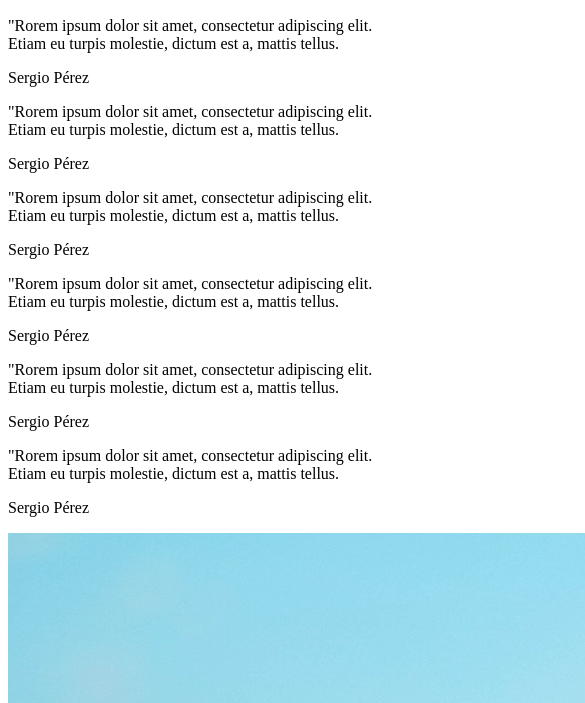
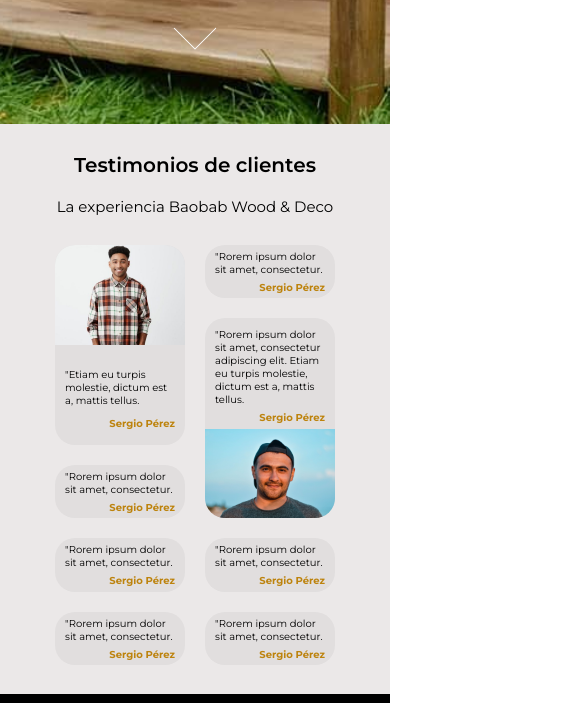
Before and after one commit to FranciscoGallegosLuque/proyecto-baobab-wood, a plain HTML site: page pages/testimonios.html in a window 390 px wide. Shown: the part 768-1471 px from the top of the page, 585 px wide, since content can reach past the window. Drawn offline with Linux system fonts and the light colour scheme.

Commit message:
testimonios mobile

```diff
--- a/css/style.css
+++ b/css/style.css
@@ -1019,3 +1019,270 @@
     height: 176px;
     width: 265px;
 }
+
+.testimonios .main-section {
+    display: grid;
+    height: 100vh;
+    grid-template-columns: 1fr 4fr 1fr;
+    grid-template-rows: repeat(5, 1fr);
+    background-image: url("../assets/img/mesa-de-luz.jpg");
+    background-size: cover;
+    background-position: center center;
+    align-items: center;
+    justify-items: center;
+    margin: auto;
+    padding: 0px;
+}
+
+
+
+.testimonios .main-section__heading{
+    color: white;
+    font-weight: 600;
+    font-size: 30px;
+    grid-row: 4/5;
+    grid-column: 2/3;
+    align-self: end;
+
+}
+
+.testimonios .main-section__link{
+    grid-row: 5/6;
+    grid-column: 2/3;
+}
+
+.testimonios .testimonios-section{
+    display: flex;
+    flex-direction: column;
+    height: 570px;
+    justify-content: space-evenly;
+}
+
+
+
+.testimonios .title-container{
+    display: flex;
+    flex-direction: column;
+    gap: 20px;
+
+}
+.testimonios .testimonios-section__h2{
+    text-align: center;
+    font-size: 2rem;
+    font-weight: 600;
+    width: 100%;
+
+}
+
+.testimonios .testimonios-section__h3{
+    text-align: center;
+    font-size: 1.5rem;
+    font-weight: 400;
+}
+
+.testimonios .cards-container{
+    display: grid;
+    height: 420px;
+    width: 280px;
+    grid-template-columns: 1fr 1fr;
+    grid-template-rows: repeat(12,1fr);
+    gap: 20px;
+
+}
+
+.testimonios .card-1{
+    width: 100%;
+    height: 100%;
+    grid-row: 1/7;
+    grid-column: 1/2;
+    background-color: #E1DEDE;
+    border-radius: 20px;
+    overflow: hidden;
+}
+
+.testimonios .card-1 img{
+    width: 100%;
+    height: 50%;
+    object-fit: cover;
+}
+
+.testimonios .card-1 div{
+    display: flex;
+    flex-direction: column;
+    margin: 20px 10px 0px 10px;
+    gap: 10px;
+}
+
+.testimonios .card-1 .firma{
+    align-self: end;
+    color: #BD830D;
+    font-weight: 700;
+}
+
+.testimonios .card-2{
+    width: 100%;
+    height: 100%;
+    grid-row: 7/9;
+    grid-column: 1/2;
+    background-color: #E1DEDE;
+    border-radius: 20px;
+
+
+}
+
+.testimonios .card-2 div{
+    display: flex;
+    flex-direction: column;
+    margin: 5px 10px 0px 10px;
+    gap: 5px;
+
+}
+
+.testimonios .card-2 .firma{
+    align-self: end;
+    color: #BD830D;
+    font-weight: 700;
+}
+
+.testimonios .card-3{
+    width: 100%;
+    height: 100%;
+    grid-row: 9/11;
+    grid-column: 1/2;
+    background-color: #E1DEDE;
+    border-radius: 20px;
+}
+
+.testimonios .card-3 div{
+    display: flex;
+    flex-direction: column;
+    margin: 5px 10px 0px 10px;
+    gap: 5px;
+
+}
+
+.testimonios .card-3 .firma{
+    align-self: end;
+    color: #BD830D;
+    font-weight: 700;
+}
+
+.testimonios .card-4{
+    width: 100%;
+    height: 100%;
+    grid-row: 11/13;
+    grid-column: 1/2;
+    background-color: #E1DEDE;
+    border-radius: 20px;
+    font-size: 1rem;
+}
+
+.testimonios .card-4 div{
+    display: flex;
+    flex-direction: column;
+    margin: 5px 10px 0px 10px;
+    gap: 5px;
+
+}
+
+.testimonios .card-4 .firma{
+    align-self: end;
+    color: #BD830D;
+    font-weight: 700;
+}
+
+.testimonios .card-5{
+    width: 100%;
+    height: 100%;
+    grid-row: 1/3;
+    grid-column: 2/3;
+    background-color: #E1DEDE;
+    border-radius: 20px;
+}
+
+.testimonios .card-5 div{
+    display: flex;
+    flex-direction: column;
+    margin: 5px 10px 0px 10px;
+    gap: 5px;
+}
+
+.testimonios .card-5 .firma{
+    align-self: end;
+    color: #BD830D;
+    font-weight: 700;
+}
+
+.testimonios .card-6{
+    width: 100%;
+    height: 100%;
+    grid-row: 3/9;
+    grid-column: 2/3;
+    background-color: #E1DEDE;
+    border-radius: 20px;
+    overflow: hidden;
+}
+
+.testimonios .card-6 img{
+    width: 100%;
+    height: 50%;
+    object-fit: cover;
+}
+
+.testimonios .card-6 div{
+    display: flex;
+    flex-direction: column;
+    margin: 10px 10px 5px 10px;
+    gap: 5px;
+}
+
+.testimonios .card-6 .firma{
+    align-self: end;
+    color: #BD830D;
+    font-weight: 700;
+}
+
+.testimonios .card-7{
+    width: 100%;
+    height: 100%;
+    grid-row: 9/11;
+    grid-column: 2/3;
+    background-color: #E1DEDE;
+    border-radius: 20px;
+}
+
+.testimonios .card-7 div{
+    display: flex;
+    flex-direction: column;
+    margin: 5px 10px 0px 10px;
+    gap: 5px;
+
+}
+
+.testimonios .card-7 .firma{
+    align-self: end;
+    color: #BD830D;
+    font-weight: 700;
+}
+.testimonios .card-8{
+    width: 100%;
+    height: 100%;
+    grid-row: 11/13;
+    grid-column: 2/3;
+    background-color: #E1DEDE;
+    border-radius: 20px;
+}
+
+.testimonios .card-8  div{
+    display: flex;
+    flex-direction: column;
+    margin: 5px 10px 0px 10px;
+    gap: 5px;
+
+}
+
+.testimonios .card-8 .firma{
+    align-self: end;
+    color: #BD830D;
+    font-weight: 700;
+}
--- a/pages/testimonios.html
+++ b/pages/testimonios.html
@@ -7,110 +7,108 @@
     <meta name="viewport" content="width=device-width, initial-scale=1.0">
     <title>Testimonios</title>
     <link rel="icon" href="../assets/img/logo.png">
-    <!-- <link rel="stylesheet" href="../css/styles.css"> -->
+    <link rel="stylesheet" href="../css/style.css">
 </head>
-<body>
+<body class="testimonios">
     <div>
+        <div class="glass-header">
             <header class="header">
-            <div class="logo">
-                <a href="../index.html"><img src="../assets/img/logo.png" alt="" hr></a>
+                <nav class="navbar">
+                    <!-- logo -->
+                    <a href="../index.html" class="header__logo-container"><img src="../assets/img/logo.png" alt="" class="header__logo"></a>
+                    <!-- hamburguer-menu -->
+                    <img src="../assets/img/hamb.png" alt="" class="header__menu">
+                    <div class="container">
+                        <ul class="list">
+                            <li><a href="../pages/nosotros.html" class="list__item">Nosotros</a></li>
+                            <li><a href="../pages/galeria.html" class="list__item">Galería</a></li>
+                            <li><a href="../pages/testimonios.html" class="list__item">Testimonios</a></li>
+                            <li><a href="../pages/contacto.html" class="list__item">Contacto</a></li>
+                        </ul>
                     </div>
-            <nav>
-                <ul class="navPages">
-                    <li><a href="./nosotros.html">Nosotros</a></li>
-                    <li><a href="./galeria.html">Galería</a></li>
-                    <li><a href="./testimonios.html">Testimonios</a></li>
-                    <li><a href="./contacto.html">Contacto</a></li>
-                </ul>
                 </nav>
              </header>
-        <section>
+        </div>
+        <section class="main-section">
+            <h1 class="main-section__heading">Testimonios</h1>
+            <a href="#testimonios-section" class="main-section__link"><img src="../assets/img/flecha-abajo.png" alt=""></a>
+        </section >
+        <section class="testimonios-section">
+            <div class="title-container">
+                <h2 class="testimonios-section__h2">Testimonios de clientes</h2>
+                <h3 class="testimonios-section__h3">La experiencia Baobab Wood & Deco</h3>
+            </div>
+            <div class="cards-container">
+                <div class="card-1">
+                    <img src="../assets/img/cliente-2.jpg" alt="">
                     <div>
-                <h1>Testimonios</h1>
-                <img src="../assets/img/flecha-abajo.png" alt="">
+                        <p><span>"</span>Etiam eu turpis molestie,
+                            dictum est a, mattis tellus. </p>
+                        <p class="firma">Sergio Pérez</p>
                     </div>
-        <section>
+                </div>
+                <div class="card-2">
                     <div>
-                <h2>Testimonios de clientes</h2>
-                <h3>La experiencia Baobab Wood & Deco</h3>
+                        <p><span>"</span>Rorem ipsum dolor sit amet,
+                            consectetur.  </p>
+                        <p class="firma">Sergio Pérez</p>
                     </div>
+                </div>
+                <div class="card-3">
                     <div>
+                        <p><span>"</span>Rorem ipsum dolor sit amet,
+                            consectetur. </p>
+                        <p class="firma">Sergio Pérez</p>
+                    </div>
+                </div>
+                <div class="card-4">
                     <div>
-                    <img src="../assets/img/cliente-2.jpg" alt="">
+                        <p><span>"</span>Rorem ipsum dolor sit amet,
+                            consectetur.     </p>
+                        <p class="firma">Sergio Pérez</p>
+                    </div>
+                </div>
+                <div class="card-5">
+                    <div>
+                        <p><span>"</span>Rorem ipsum dolor sit amet,
+                            consectetur. </p>
+                        <p class="firma">Sergio Pérez</p>
+                    </div>
+                </div>
+                <div class="card-6">
                     <div>
                         <p><span>"</span>Rorem ipsum dolor sit amet,
                             consectetur adipiscing elit. Etiam eu turpis molestie,
                             dictum est a, mattis tellus. </p>
-                        <p>Sergio Pérez</p>
-                    </div>
-                </div>
-                <div>
-                    <div>
-                        <p><span>"</span>Rorem ipsum dolor sit amet,
-                            consectetur adipiscing elit. Etiam eu turpis molestie,
-                            dictum est a, mattis tellus. </p>
-                        <p>Sergio Pérez</p>
-                    </div>
-                </div>
-                <div>
-                    <div>
-                        <p><span>"</span>Rorem ipsum dolor sit amet,
-                            consectetur adipiscing elit. Etiam eu turpis molestie,
-                            dictum est a, mattis tellus. </p>
-                        <p>Sergio Pérez</p>
-                    </div>
-                </div>
-                <div>
-                    <div>
-                        <p><span>"</span>Rorem ipsum dolor sit amet,
-                            consectetur adipiscing elit. Etiam eu turpis molestie,
-                            dictum est a, mattis tellus. </p>
-                        <p>Sergio Pérez</p>
-                    </div>
-                </div>
-                <div>
-                    <div>
-                        <p><span>"</span>Rorem ipsum dolor sit amet,
-                            consectetur adipiscing elit. Etiam eu turpis molestie,
-                            dictum est a, mattis tellus. </p>
-                        <p>Sergio Pérez</p>
-                    </div>
-                </div>
-                <div>
-                    <div>
-                        <p><span>"</span>Rorem ipsum dolor sit amet,
-                            consectetur adipiscing elit. Etiam eu turpis molestie,
-                            dictum est a, mattis tellus. </p>
-                        <p>Sergio Pérez</p>
+                        <p class="firma">Sergio Pérez</p>
                     </div>
                     <img src="../assets/img/cliente-1.jpg" alt="">
                 </div>
-                <div>
+                <div class="card-7">
                     <div>
                         <p><span>"</span>Rorem ipsum dolor sit amet,
-                            consectetur adipiscing elit. </p>
-                        <p>Sergio Pérez</p>
+                            consectetur. </p>
+                        <p class="firma">Sergio Pérez</p>
                     </div>
                 </div>
-                <div>
+                <div class="card-8">
                     <div>
                         <p><span>"</span>Rorem ipsum dolor sit amet,
-                            consectetur adipiscing elit. Etiam eu turpis molestie,
-                            dictum est a, mattis tellus.Etiam eu turpis molestie,
-                            dictum est a, mattis tellus. </p>
-                        <p>Sergio Pérez</p>
+                            consectetur. </p>
+                        <p class="firma">Sergio Pérez</p>
                     </div>
                 </div>
             </div>
         </section>
-        <footer>
+        <footer class="footer">
+            <div class="footer__icon-container">
+                <a href="https://www.instagram.com/" target="_blank""><img src="../assets/img/instagram-icon.png" alt="""  class="footer__icon"></a>
+                <a href="https://www.facebook.com/" target="_blank""><img src="../assets/img/facebook-icon.png" alt=""  class="footer__icon"></a>
+                <a href="https://ar.pinterest.com/" target="_blank""><img src="../assets/img/pinterest-icon.png" alt=""  class="footer__icon"></a>
+            </div>
+            <hr>
             <div>
-                <p>@ 2022 Baobab Wood & Deco. Todos los derechos reservados</p>
-            </div>
-            <div>
-                <a href=""><img src="./assets/img/instagram-icon.png" alt=""></a>
-                <a href=""><img src="./assets/img/facebook-icon.png" alt=""></a>
-                <a href=""><img src="./assets/img/pinterest-icon.png" alt=""></a>
+                <p class="footer__text">@ 2022 Baobab Wood & Deco. Todos los derechos reservados</p>
             </div>
         </footer>
         </section>
```
Lines whose indentation alone changed are shown as unchanged.
